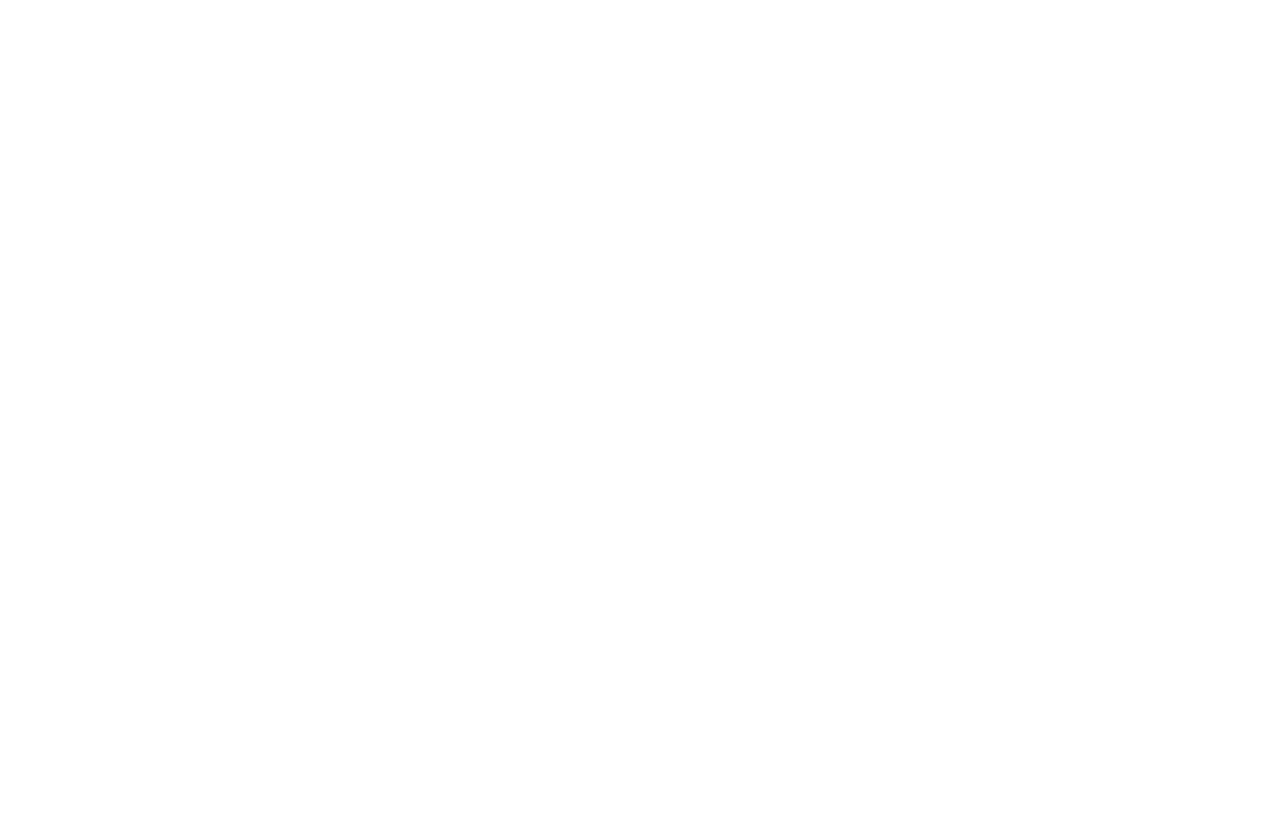
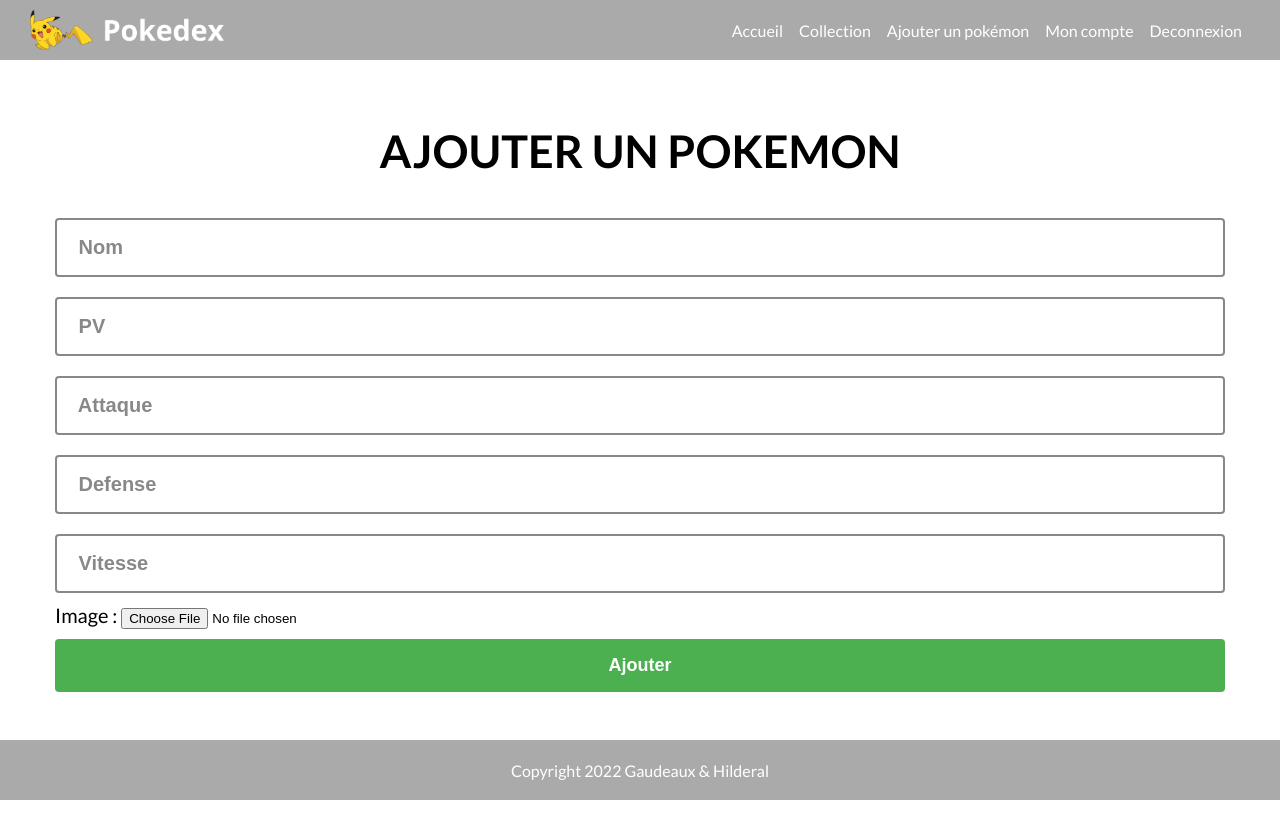
Before and after one commit to Mil0w0/pokedex_esgi, a PHP site: page /add_pokemon.php in a window 1280 px wide. Before the commit the page is empty. Before the commit the page ends 800 px from the top, so only its background shows below. Run offline with PHP 8.4, Linux system fonts and the light colour scheme.

Commit message:
finished add pokemon page and started connexion page

```diff
--- a/add_pokemon.php
+++ b/add_pokemon.php
@@ -0,0 +1,21 @@
+<!DOCTYPE html>
+<html>
+    <?php include('includes/head.php'); ?>
+    <body>
+        <?php include('includes/header.php'); ?>
+        <main id="createpokemon-main">
+            <h1>ajouter un pokemon</h1>
+            <form enctype="multipart/form-data" method="POST">
+                <input type="text" name="nom" placeholder=" Nom">
+                <input type="text" name="pv" placeholder=" PV">
+                <input type="text" name="attaque" placeholder=" Attaque">
+                <input type="text" name="defense" placeholder=" Defense">
+                <input type="text" name="vitesse" placeholder=" Vitesse">
+                <label for="photo">Image : </label>
+                <input type="file" name="image" id="photo">
+                <input type="submit" value="Ajouter">
+            </form>
+        </main>
+        <?php include('includes/footer.php'); ?>
+    </body>
+</html>
--- a/includes/header.php
+++ b/includes/header.php
@@ -1,3 +1,22 @@
 <header>
-
+    <img src="images/logo.png">
+    <nav>
+        <ul>
+            <li>
+                <a href="index.php">Accueil</a>
+            </li>
+            <li>
+                <a href="#">Collection</a>
+            </li>
+            <li>
+                <a href="add_pokemon.php">Ajouter un pokémon</a>
+            </li>
+            <li>
+                <a href="#">Mon compte</a>
+            </li>
+            <li>
+                <a href="#">Deconnexion</a>
+            </li>
+        </ul>
+    </nav>
 </header>
--- a/styles/index.css
+++ b/styles/index.css
@@ -1,4 +1,15 @@
 /* ----- REGLAGES GENERAUX ----- */
+@import url('https://fonts.googleapis.com/css2?family=Lato:ital,wght@0,100;0,300;0,400;0,700;0,900;1,100;1,300;1,400;1,700;1,900&display=swap');
+
+*{
+    box-sizing: border-box;
+}
+
+body{
+    margin: 0;
+    font-family: 'Lato';
+}
+
 h1{
     font-size: 45px;
     text-align: center;
@@ -7,7 +18,7 @@ h1{
 
 main{
     max-width: 1170px;
-    margin: 0 auto;
+    margin: 64px auto 128px;
 }
 
 
@@ -21,32 +32,91 @@ main{
 
 
 
+/* ----- CREATION DE POKEMON ----- */
+#createpokemon-main form{
+    width: 100%;
+}
+
+input[type="text"], input[type="submit"], input[type="password"], input[type="email"]{
+    width: 100%;
+    padding: 16px;
+    margin: 10px 0;
+
+    font-size: 20px;
+    border: solid #888 2px;
+    border-radius:4px;
+    -webkit-border-radius:4px;
+    -moz-border-radius:4px;
+    -ms-border-radius:4px;
+    -o-border-radius:4px;
+}
+
+::placeholder{
+    font-size: 20px;
+    font-weight: 600;
+    color: #888;
+}
+
+input[type="submit"]{
+    background-color: #4CAF50;
+    font-size: 18px;
+    font-weight: 600;
+    color: white;
+    border: 0;
+}
+
+input[type="submit"]:hover{
+    background-color: #008800;
+}
+
+label{
+    font-size: 20px;
+}
+
+
+
 /* ----- HEADER ET FOOTER ----- */
 
 header, footer{
-    height: 80px;
+    display: flex;
+    height: 60px;
     width: 100%;
+
+    padding: 15px 30px;
+
+    background-color: #AAA;
+    color: #FFF;
 }
 
-header, footer{
-    background-color: #AAA;
-    color: #FFF;
-    padding: 15px 30px;
+header{
+    justify-content: space-between;
+    align-items: center;
 }
 
 header > img{
     height: 40px;
 }
 
+nav > ul{
+    display: flex;
+
+    list-style : none;
+}
+
 nav a{
     padding: 0.5em;
+    color: inherit;
+    text-decoration: none;
 }
 
 nav a:hover{
-    text-decoration: none;
+    text-decoration: underline;
 }
 
 footer{
     position: fixed;
     bottom: 0;
+
+    align-items: center;
+    justify-content: center;
 }
```
Also changed, not shown: connexion.php (+27 -0 lines).
